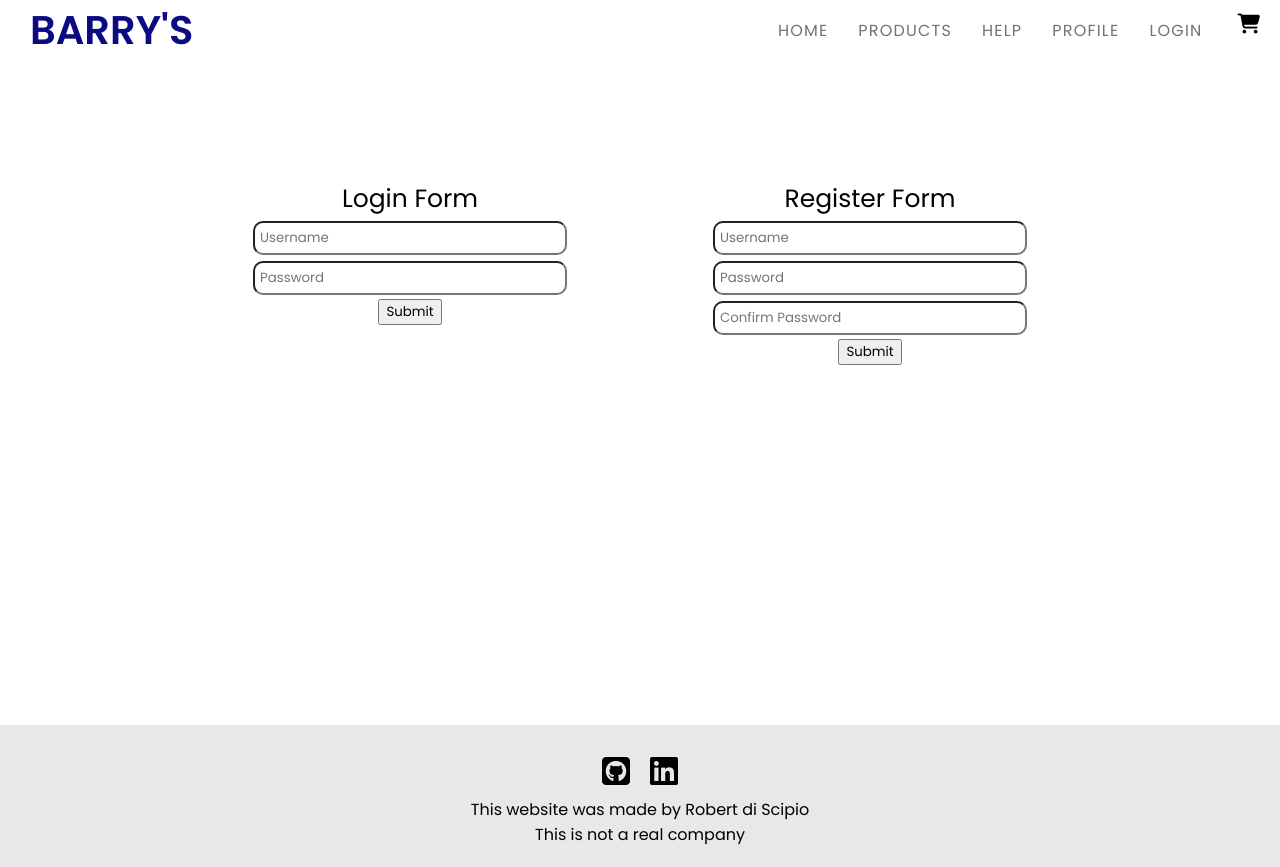
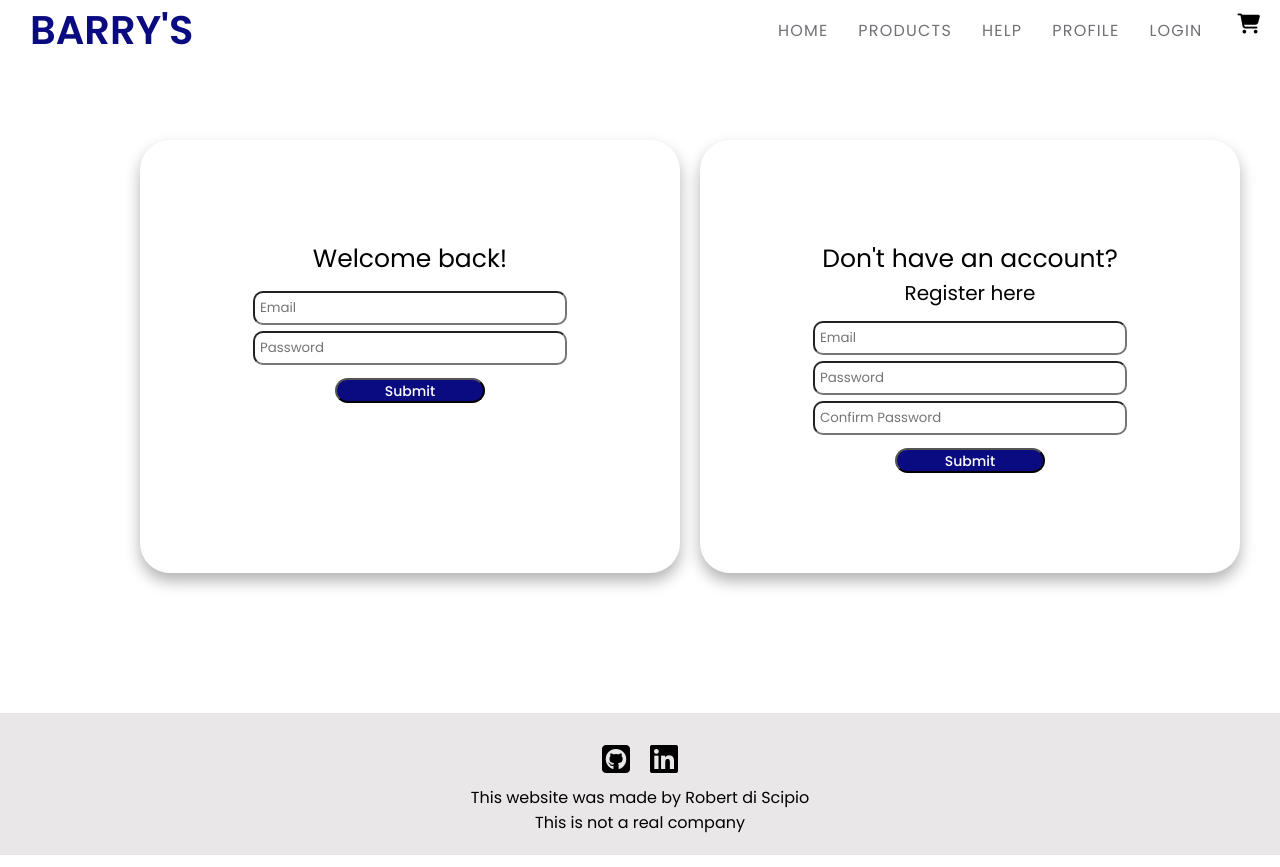
Before and after one commit to radiscipio/Project-4, a React (Create React App) app in the folder client/: page /Login in a window 1280 px wide. Built offline with nearby package versions, Linux system fonts and the light colour scheme; no server answers.

Commit message:
Changed Username to email on backend

```diff
--- a/client/src/App.js
+++ b/client/src/App.js
@@ -9,13 +9,67 @@ import Home from './components/Home/Home';
 import Login from './components/Login/Login';
 import Products from './components/Products/Products';
 import Profile from './components/Profile/Profile';
-
-import { getProducts } from './services/api-helper';
+import {
+  getProducts,
+  loginUser,
+  registerUser,
+  verifyUser
+} from './services/api-helper';
 class App extends React.Component {
 
   state = {
-    products: []
+    products: [],
+    currentUser: null,
+    form: {
+      email: ""
+    },
+    authFormLogin: {
+      email: "",
+      password: "",
+    },
+    authFormRegister: {
+      email: "",
+      password: "",
+      passwordConfirmation: "",
+    }
   }
+
+  /////////////////////////
+  //////// Auth //////////
+  ///////////////////////
+
+  checkUser = async () => {
+    const currentUser = await verifyUser();
+    if (currentUser) {
+      this.setState({ currentUser });
+    }
+  };
+
+  handleLogin = async () => {
+    const userData = await loginUser(this.state.authFormLogin);
+    this.setState({
+      currentUser: userData.user
+    })
+    localStorage.setItem("jwt", userData.token)
+    this.props.history.push('/home')
+  };
+
+  handleRegister = async (e) => {
+    e.preventDefault();
+    if (!this.confirmPassword()) return;
+    if (this.state.authFormRegister.email !== "" && this.state.authFormRegister.password !== "") {
+      await registerUser(this.state.authFormRegister);
+      this.handleLogin();
+    }
+  };
+
+  confirmPassword = () => {
+    return this.state.authFormRegister.password === this.state.authFormRegister.passwordConfirmation
+  }
+
+  /////////////////////////
+  ////// Products ////////
+  ///////////////////////
 
   getAllProducts = async () => {
     const allProducts = await getProducts(this.state.products);
@@ -24,54 +78,47 @@ class App extends React.Component {
 
   componentDidMount = () => {
     this.getAllProducts();
+    this.checkUser();
   }
 
   render() {
     return (
       <div className="App">
+        <Header />
         <Switch>
           <Route exact path='/' render={(props) => (
             <>
-              <Header />
               <Home />
-              <Footer />
             </>
           )} />
 
           <Route path='/Products' render={(props) => (
             <>
-              <Header />
               <Products
                 products={this.state.products}
               />
-              <Footer />
             </>
           )} />
 
           <Route path='/Help' render={(props) => (
             <>
-              <Header />
               <Help />
-              <Footer />
             </>
           )} />
 
           <Route path='/Profile' render={(props) => (
             <>
-              <Header />
               <Profile />
-              <Footer />
             </>
           )} />
 
           <Route path='/Login' render={(props) => (
             <>
-              <Header />
               <Login />
-              <Footer />
             </>
           )} />
         </Switch>
+        <Footer />
       </div>
     )
   }
--- a/client/src/components/Login/Login.jsx
+++ b/client/src/components/Login/Login.jsx
@@ -1,38 +1,43 @@
 import React from 'react'
 import './login.css'
 
-function Login() {
+class Login extends React.Component {
+
+  render() {
     return (
       <div className='auth-container'>
-      <div className='login-form'>
-        <div className='auth-heading'>Login Form</div>
+        <div className='form'>
+          <div className='auth-heading'>Welcome back!</div>
           <div>
             <form className='input-form'>
               <input
                 className='input-box'
                 type='text'
-              name='username'
-              placeholder='Username'
+                name='email'
+                placeholder='Email'
+                handleChange={this.props.handleChange}
               />
               <input
                 className='input-box'
                 type='password'
                 name='password'
                 placeholder='Password'
+                handleChange={this.props.handleChange}
               />
             </form>
             <button className='form-submit'>Submit</button>
           </div>
         </div>
-      <div className='register-form'>
-        <div className='auth-heading'>Register Form</div>
+        <div className='form'>
+          <div className='auth-heading'>Don't have an account?</div>
+          <div className='register'>Register here</div>
           <div>
             <form className='input-form'>
               <input
                 className='input-box'
                 type='text'
-              name='username'
-              placeholder='Username'
+                name='email'
+                placeholder='Email'
               />
               <input
                 className='input-box'
@@ -43,7 +48,7 @@ function Login() {
               <input
                 className='input-box'
                 type='password'
-              name='password'
+                name='passwordConfirmation'
                 placeholder='Confirm Password'
                 />
             </form>
@@ -53,5 +58,6 @@ function Login() {
       </div>
     )
   }
+}
 
 export default Login
--- a/client/src/components/Login/login.css
+++ b/client/src/components/Login/login.css
@@ -1,17 +1,28 @@
 .auth-container {
-  padding: 180px;
+  padding: 130px;
   display: flex;
   justify-content: space-around;
-  margin-bottom: 180px;
+}
+
+.form {
+  border-radius: 30px;
+  box-shadow: 0px 8px 15px 0px rgba(0,0,0,0.3);
+  padding: 100px;
+  margin: 10px;
 }
 
 .auth-heading {
   font-size: 25px;
 }
 
+.register {
+  font-size: 20px;
+}
+
 .input-form {
   display: flex;
   flex-direction: column;
+  margin: 10px;
 }
 
 .input-box {
@@ -20,4 +31,15 @@
   margin: 3px;
   padding: 5px;
   border-radius: 10px;
+
 }
+
+.form-submit {
+  font-size: 14px;
+  font-weight: 500;
+  height: 25px;
+  width: 150px;
+  border-radius: 20px;
+  color: white;
+  background-color: rgb(11, 11, 129);
+}
--- a/client/src/components/Products/products.css
+++ b/client/src/components/Products/products.css
@@ -40,7 +40,6 @@
 }
 
 .cart-button {
-  font-family: 'Poppins', sans-serif;
   font-size: 14px;
   height: 25px;
   width: 150px;
```
Also changed, not shown: 2 other files (tests, documents, lock files or other folders). Lines whose indentation alone changed are shown as unchanged.
